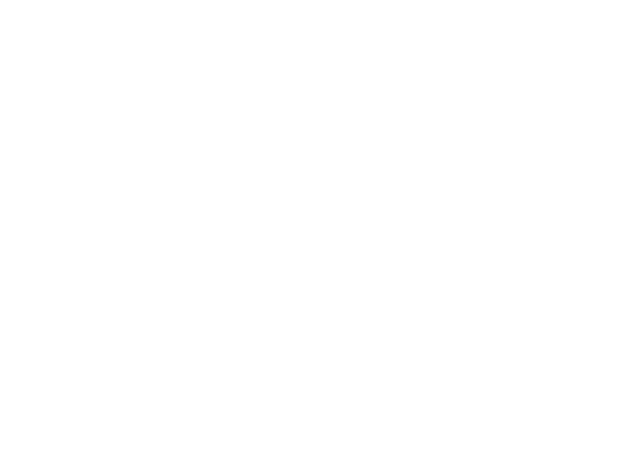
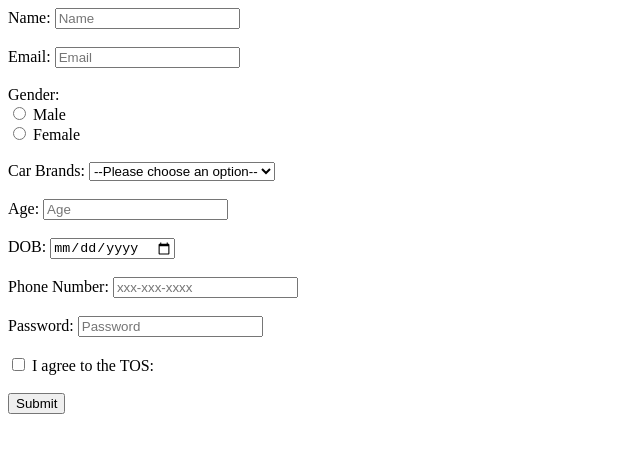
Before and after one commit to acciojob/signup-form-car-rohitanchal, a website: page main.html in a window 1280 px wide. Shown: the whole page, without its empty margins (0-640 px from the left). Drawn offline with Linux system fonts and the light colour scheme.

Commit message:
created a submission

```diff
--- a/main.html
+++ b/main.html
@@ -9,7 +9,52 @@
 <body>
 	<!-- the entire body must be written by student -->
     <script type="text/javascript" src="./script.js">
-</script>
+	</script>
+
+	<section>
+		<div>
+			<form action="/submit_form" method="post">
+				<label for="name">Name:</label>
+				<input id="name" type="text" name="name" placeholder="Name" required><br><br>
+
+				<label for="email">Email:</label>
+				<input id="email" type="email" name="email" placeholder="Email" required><br><br>
+
+				<label>Gender:</label><br>
+				<input id="gender_m" type="radio" name="gender" value="male" required>
+				<label for="gender_m">Male</label><br>
+				<input id="gender_f" type="radio" name="gender" value="female" required>
+				<label for="gender_f">Female</label><br><br>
+
+				<label for="cars">Car Brands: </label>
+				<select id="cars" name="cars" required>
+					<option value="" disabled selected>--Please choose an option--</option>
+					<!-- cars options -->
+					<option value="tatamoter">Tata</option>
+					<option value="toyota">Toyota</option>
+				    <option value="honda">Honda</option>
+				    <option value="ford">Ford</option>
+				</select><br><br>
+
+				<label for="age">Age:</label>
+				<input id="age" type="number" name="age" placeholder="Age" required><br><br>
+
+				<label for="dob">DOB: </label>
+				<input id="dob" type="date" name="dob" required><br><br>
+
+				<label for="tel">Phone Number:</label>
+				<input id="tel" type="tel" name="tel" placeholder="xxx-xxx-xxxx"><br><br>
+
+				<label for="password">Password:</label>
+				<input id="password" type="password" name="password" placeholder="Password" required><br><br>
+
+				<input id="tos" type="checkbox" name="tos" required>
+				<label for="tos">I agree to the TOS: </label><br><br>
+
+				<input type="submit" value="Submit">
+			</form>
+		</div>
+	</section>
 
 </body>
 
```
